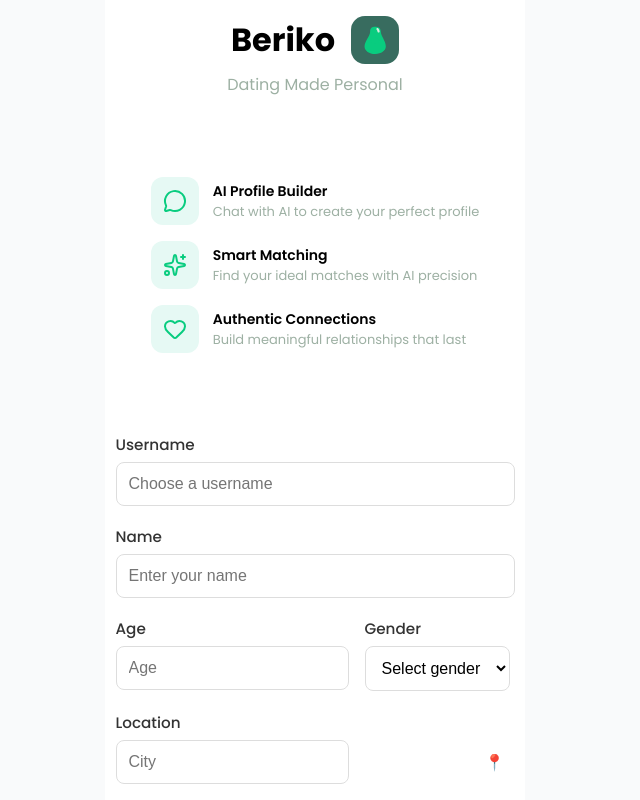
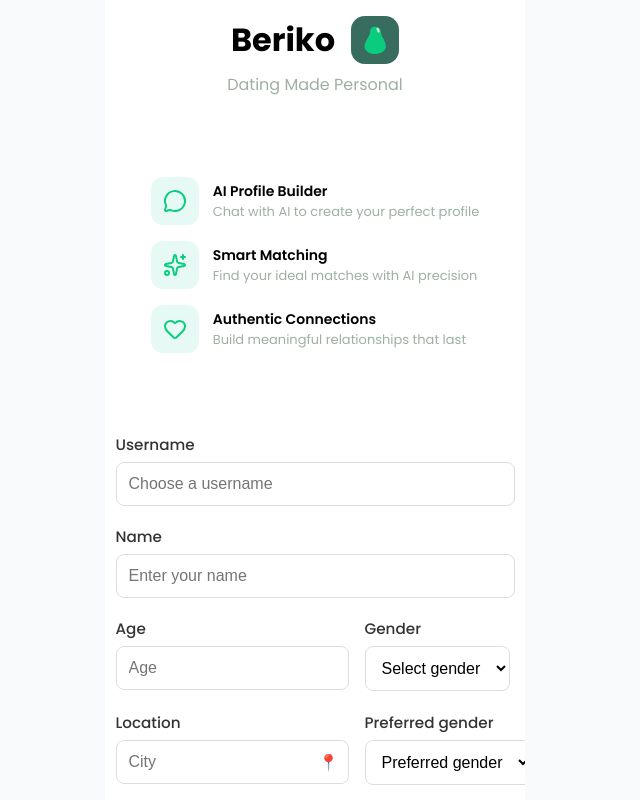
Before and after one commit to RaghavanSS2k20/beriko-mvp, a Next.js app: page / in a window 1280 px wide. Shown: the whole page, without its empty margins (325-965 px from the left). Built offline with nearby package versions, Linux system fonts and the light colour scheme.

Commit message:
wrapper init MVP -  fixes

```diff
--- a/src/pages/index.js
+++ b/src/pages/index.js
@@ -45,6 +45,10 @@ export default function HomeScreen() {
     const form = e.target;
     const username = form.username.value.trim();
     const name = isExistingUser ? null : form.name.value.trim();
+    const gender = isExistingUser ? null : form.gender.value;
+    const preferred_gender = isExistingUser
+      ? null
+      : form.preferred_gender.value;
 
     if (!username || (!isExistingUser && !name)) return;
 
@@ -72,6 +76,8 @@ export default function HomeScreen() {
           user_id: username,
           name,
           age,
+          gender,
+          preferred_gender,
           ...(selectedLocation && {
             city: selectedLocation.city,
             state: selectedLocation.state,
@@ -100,7 +106,7 @@ export default function HomeScreen() {
         }
 
         setUserId(username);
-        router.push("/index");
+        router.push("/matches");
       }
     } catch (err) {
       console.error("Auth error:", err);
@@ -217,11 +223,11 @@ export default function HomeScreen() {
                   <option value="">Select gender</option>
                   <option value="male">Male</option>
                   <option value="female">Female</option>
-                  <option value="gay">Gay</option>
+                  {/* <option value="gay">Gay</option> */}
                 </select>
               </div>
             </div>
-
+            <div className={styles.formRow}>
               <div className={styles.formItem}>
                 <label htmlFor="location">Location</label>
                 <div className={styles.locationWrapper}>
@@ -243,6 +249,16 @@ export default function HomeScreen() {
                       ))}
                     </ul>
                   )}
+                </div>
+              </div>
+              <div className={styles.formItem}>
+                <label htmlFor="preferred_gender">Preferred gender</label>
+                <select id="preferred_gender" name="preferred_gender">
+                  <option value="">Preferred gender</option>
+                  <option value="male">Male</option>
+                  <option value="female">Female</option>
+                  {/* <option value="gay">Gay</option> */}
+                </select>
               </div>
             </div>
           </>
```
Lines whose indentation alone changed are shown as unchanged.
